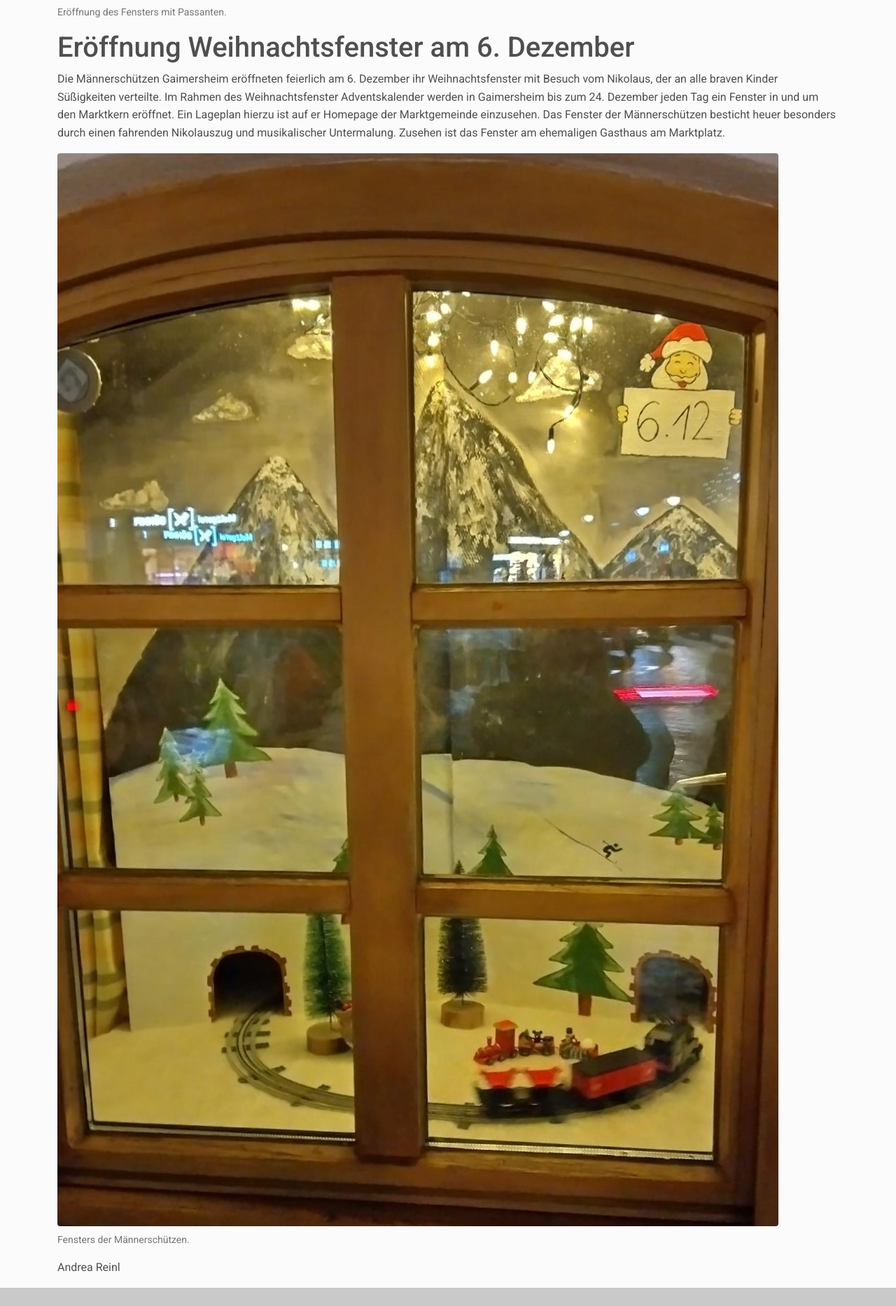
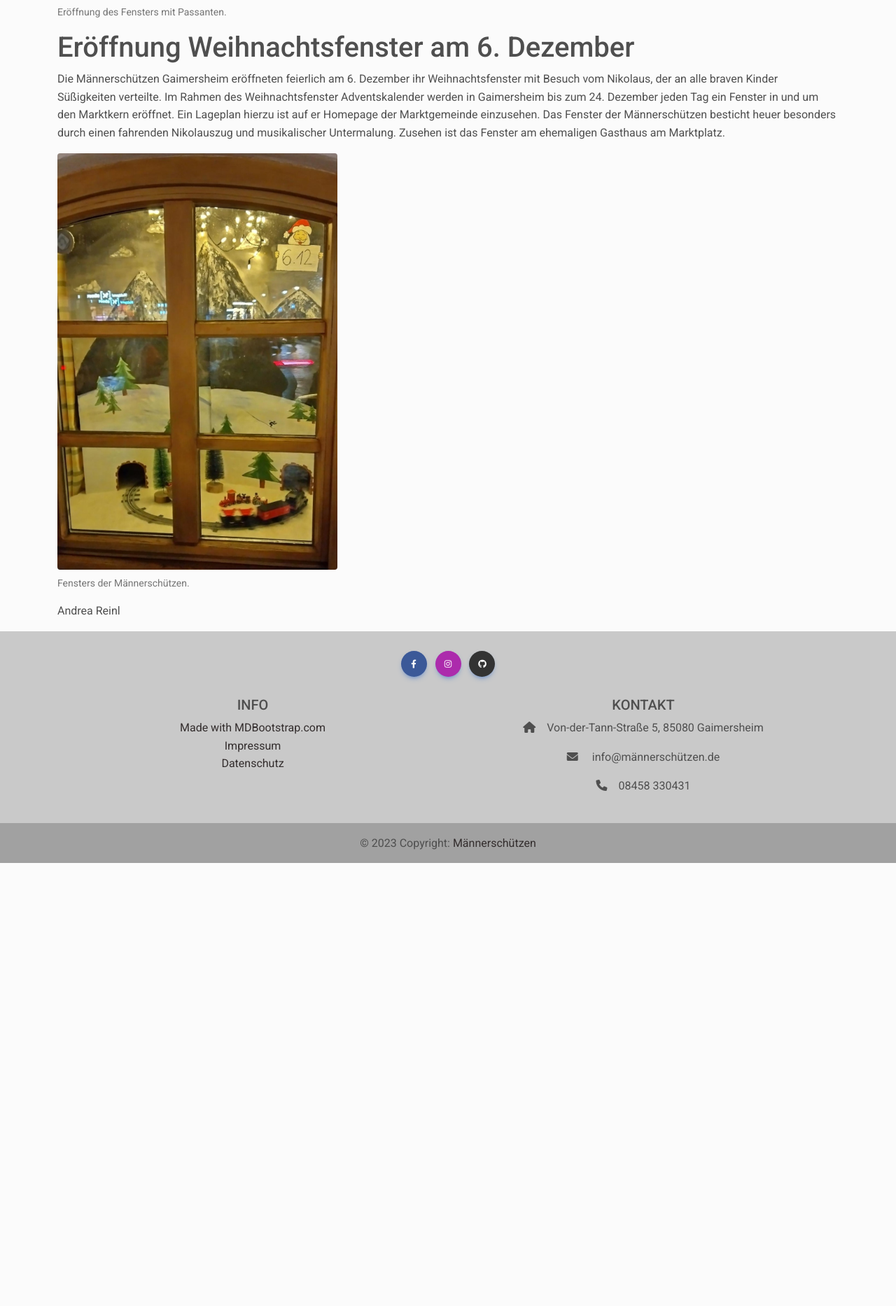
Before and after one commit to MannerschutzenGaimersheim/MannerschutzenGaimersheim.github.io, a Jekyll site: the page built from _posts/2023-12-06-Weihnachtsfenster.md, in a window 1280 px wide. Shown: the part 949-2815 px from the top of the page at 70% size. Built offline with Jekyll 4.4.1, drawn with Linux system fonts in a browser that asks for light colours; after the commit the page ends 2182 px from its top, so only the background shows below that.

Commit message:
Update 2023-12-06-Weihnachtsfenster.md

```diff
--- a/_posts/2023-12-06-Weihnachtsfenster.md
+++ b/_posts/2023-12-06-Weihnachtsfenster.md
@@ -15,7 +15,7 @@ date: 2023-12-06
 Die Männerschützen Gaimersheim eröffneten feierlich am 6. Dezember ihr Weihnachtsfenster mit Besuch vom Nikolaus, der an alle braven Kinder Süßigkeiten verteilte. Im Rahmen des Weihnachtsfenster Adventskalender werden in Gaimersheim bis zum 24. Dezember jeden Tag ein Fenster in und um den Marktkern eröffnet. Ein Lageplan hierzu ist auf er Homepage der Marktgemeinde einzusehen. Das Fenster der Männerschützen besticht heuer besonders durch einen fahrenden Nikolauszug und musikalischer Untermalung. Zusehen ist das Fenster am ehemaligen Gasthaus am Marktplatz.
 
 <figure class="figure">
-  <img src="/img/posts/Fenster%202023.jpg" class="figure-img img-fluid rounded">
+  <img src="/img/posts/Fenster%202023.jpg" class="figure-img img-fluid rounded" style="max-width: 400px">
   <figcaption class="figure-caption">Fensters der Männerschützen.
 </figcaption>
 </figure>
```
